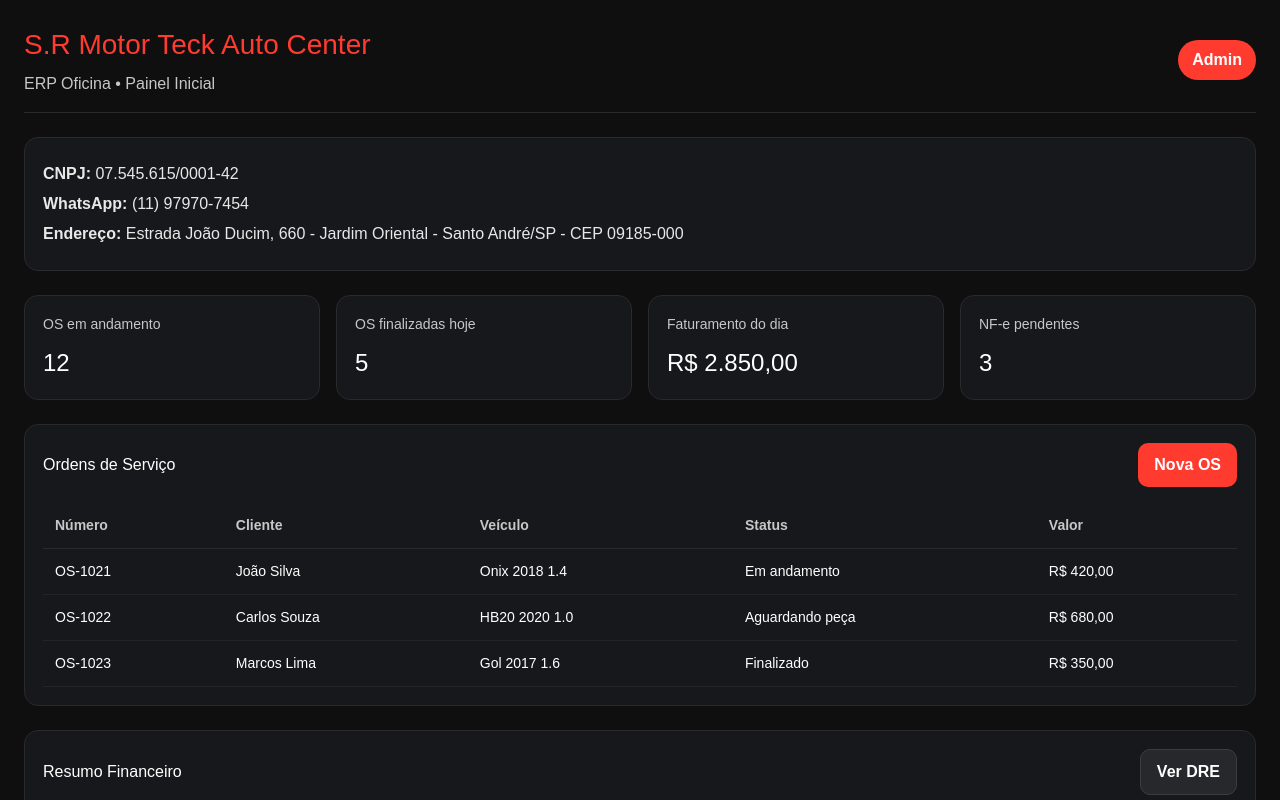
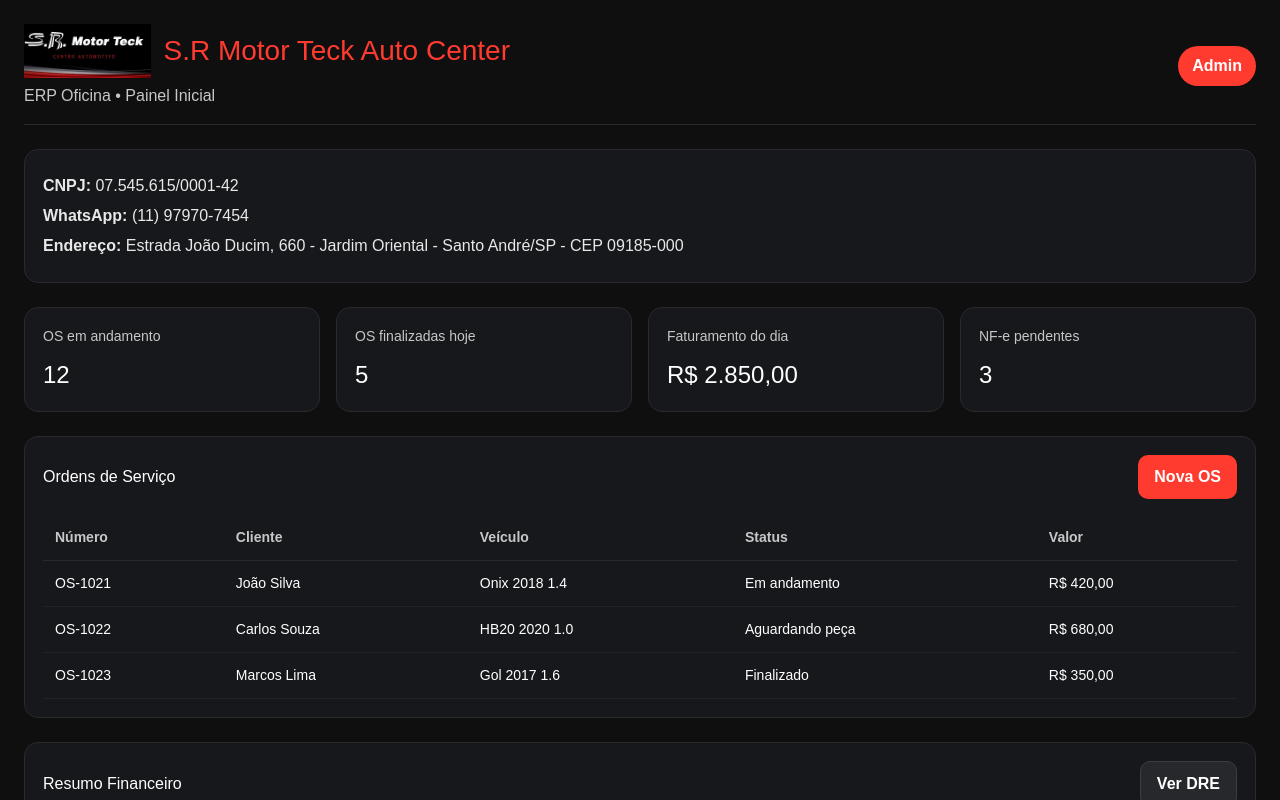
Before and after one commit to bmeeelo/sr-motorteck-erp, a Next.js app: page / in a window 1280 px wide. Shown: the top 800 px of the page. Built offline with nearby package versions, Linux system fonts and the light colour scheme.

Commit message:
Update page.tsx

```diff
--- a/app/page.tsx
+++ b/app/page.tsx
@@ -48,7 +48,10 @@
     <main style={styles.page}>
       <header style={styles.header}>
         <div>
-          <h1 style={styles.title}>{empresa.nome}</h1>
+          <div style={{ display: "flex", alignItems: "center", gap: "12px" }}>
+  <img src="/logo.png" alt="Logo S.R Motor Teck" style={{ height: "54px", width: "auto" }} />
+  <h1 style={styles.title}>{empresa.nome}</h1>
+</div>
           <p style={styles.subtitle}>ERP Oficina • Painel Inicial</p>
         </div>
         <div style={styles.headerRight}>
```
